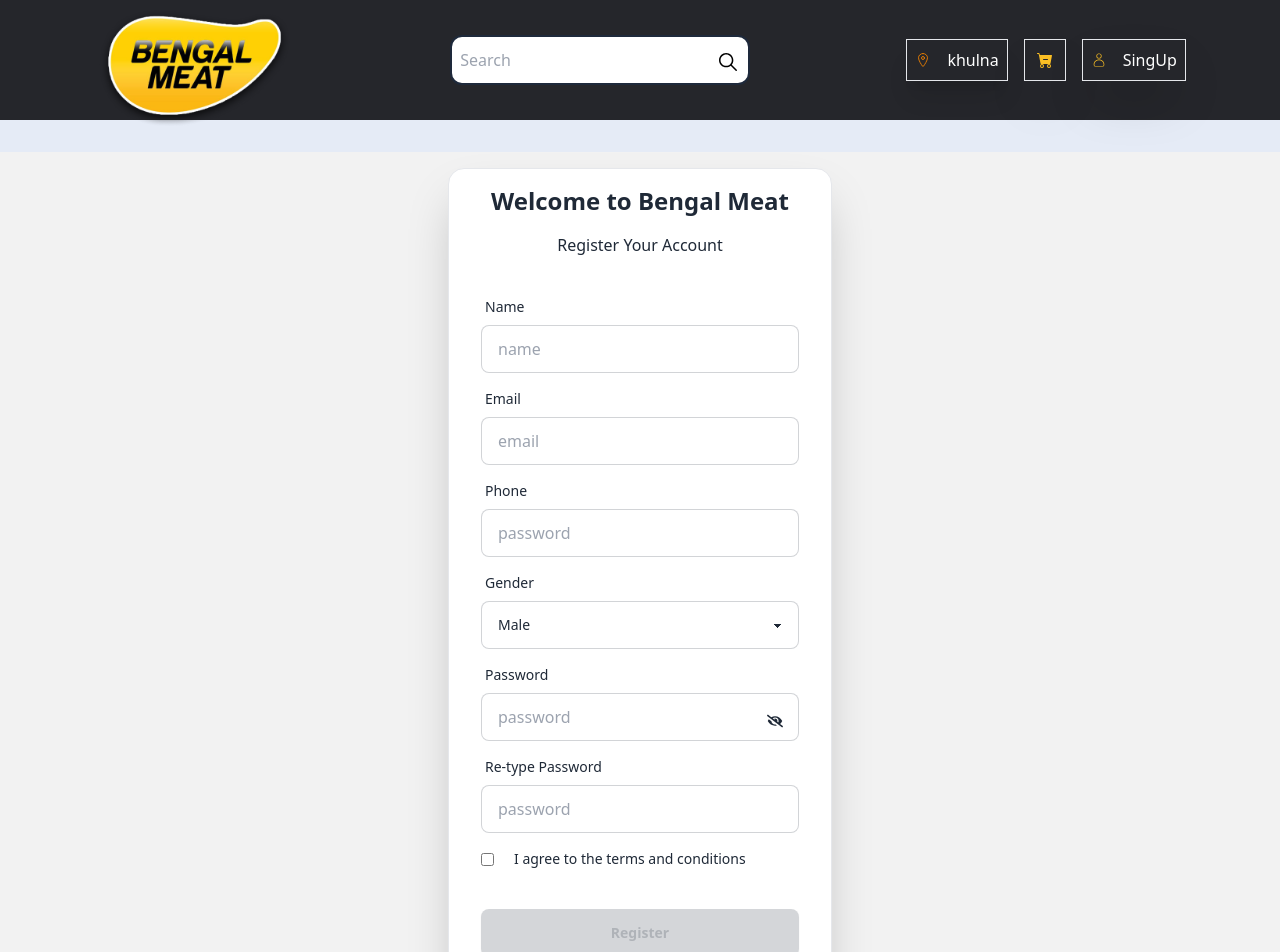
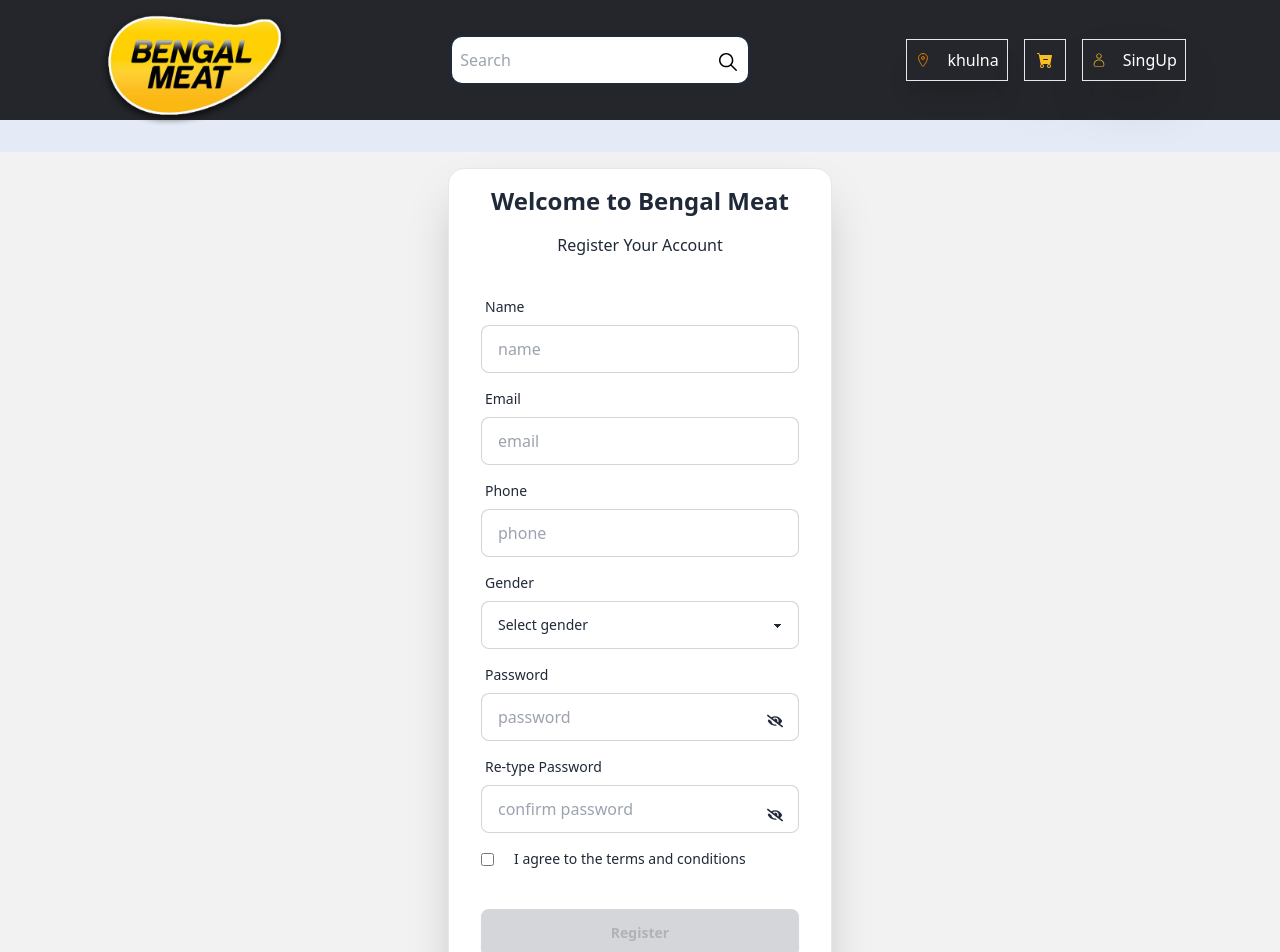
Before and after one commit to moincse022/Bengal-meat, a React (Vite) app: page /register in a window 1280 px wide. Shown: the top 952 px of the page. Built offline with nearby package versions, Linux system fonts and the light colour scheme.

Commit message:
register form validation done

```diff
--- a/src/Page/Register.jsx
+++ b/src/Page/Register.jsx
@@ -1,90 +1,226 @@
-import React, { useState } from 'react';
-import { Link } from 'react-router-dom';
-import facebook from '../assets/Payment/facebook_icon.svg'
-import google from '../assets/Payment/google_icon.svg'
+import React, { useState } from "react";
+import { Link } from "react-router-dom";
+import facebook from "../assets/Payment/facebook_icon.svg";
+import google from "../assets/Payment/google_icon.svg";
 import { BiShow } from "react-icons/bi";
 import { FaEyeSlash } from "react-icons/fa";
+
 const Register = () => {
   const [show, setShow] = useState(false);
-   const[showPassword, setShowPassword] = useState(false);
+  const [showPassword, setShowPassword] = useState(false);
+  const [confirm,setConfirm] = useState(false);
+  const [errors, setErrors] = useState({});
+  const [formData, setFormData] = useState({
+    name: "",
+    email: "",
+    password: "",
+    phone: "",
+    gender: "",
+    confirmPassword: "",
+  });
+
+  const handleChange = (e) => {
+    const { name, value } = e.target;
+    setFormData({ ...formData, [name]: value });
+  };
+
+  const validateForm = () => {
+    const validationErrors = {};
+    if (!formData.name.trim()) {
+      validationErrors.name = "Name is required";
+    }
+    if (!formData.email.trim()) {
+      validationErrors.email = "Email is required";
+    } else if (!/\S+@\S+\.\S+/.test(formData.email)) {
+      validationErrors.email = "Email address is invalid";
+    }
+    if (!formData.phone.trim()) {
+      validationErrors.phone = "Phone number is required";
+    }
+    if (!formData.gender) {
+      validationErrors.gender = "Gender is required";
+    }
+    if (!formData.password.trim()) {
+      validationErrors.password = "Password is required";
+    } else if (formData.password.length < 6) {
+      validationErrors.password = "Password must be at least 6 characters";
+    }
+    if (formData.password !== formData.confirmPassword) {
+      validationErrors.confirmPassword = "Passwords do not match";
+    }
+    return validationErrors;
+  };
+
+  const handleSubmit = (e) => {
+    e.preventDefault();
+    const validationErrors = validateForm();
+    setErrors(validationErrors);
+
+    if (Object.keys(validationErrors).length === 0) {
+      alert("Form submitted successfully!");
+      console.log(formData);
+      // proceed with form submission (e.g., API call)
+    }
+  };
 
   return (
     <div className="hero bg-base-200 min-h-screen mt-8 py-4">
       <div className="card bg-base-100 w-full max-w-sm shrink-0 shadow-2xl border">
         <h2 className="text-2xl font-bold text-center py-4">Welcome to Bengal Meat</h2>
         <h2 className="text-md text-center">Register Your Account</h2>
-          <form className="card-body">
+        <form className="card-body" onSubmit={handleSubmit}>
           <div className="form-control">
             <label className="label">
               <span className="label-text">Name</span>
             </label>
-              <input type="text" placeholder="name" className="input input-bordered" required />
+            <input
+              type="text"
+              onChange={handleChange}
+              value={formData.name}
+              name="name"
+              placeholder="name"
+              className="input input-bordered"
+
+            />
+            {errors.name && <p className='text-red-500'>{errors.name}</p>}
           </div>
+
           <div className="form-control">
             <label className="label">
               <span className="label-text">Email</span>
             </label>
-              <input type="email" placeholder="email" className="input input-bordered" required />
+            <input
+              type="email"
+              onChange={handleChange}
+              value={formData.email}
+              name="email"
+              placeholder="email"
+              className="input input-bordered"
+
+            />
+            {errors.email && <p className='text-red-500'>{errors.email}</p>}
           </div>
+
           <div className="form-control">
             <label className="label">
               <span className="label-text">Phone</span>
             </label>
-              <input type="Number" placeholder="password" className="input input-bordered" required />
+            <input
+              type="number"
+              onChange={handleChange}
+              value={formData.phone}
+              name="phone"
+              placeholder="phone"
+              className="input input-bordered"
 
+            />
+            {errors.phone && <p className='text-red-500'>{errors.phone}</p>}
           </div>
+
           <div className="form-control">
             <label className="label">
               <span className="label-text">Gender</span>
             </label>
-               <select className="select select-bordered w-full max-w-xs">
-                <option disabled selected>Male</option>
-                <option>Female</option>
+            <select
+              className="select select-bordered w-full max-w-xs"
+              onChange={handleChange}
+              value={formData.gender}
+              name="gender"
+
+            >
+              <option value="" disabled selected>Select gender</option>
+              <option value="Male">Male</option>
+              <option value="Female">Female</option>
+              <option value="Other">Other</option>
             </select>
+            {errors.gender && <p className='text-red-500'>{errors.gender}</p>}
+          </div>
 
-            </div>
           <div className="form-control relative">
             <label className="label">
               <span className="label-text">Password</span>
             </label>
-              <input type={showPassword ? "text" : "password"} placeholder="password" className="input input-bordered " required />
-                {
-                    showPassword?  <BiShow className='absolute top-2/3 right-4 cursor-pointer' onClick={() => setShowPassword(!showPassword)} /> : <FaEyeSlash className='absolute top-2/3 right-4 cursor-pointer' onClick={() => setShowPassword(!showPassword)} />
-                }
+            <input
+              type={showPassword ? "text" : "password"}
+              onChange={handleChange}
+              value={formData.password}
+              name="password"
+              placeholder="password"
+              className="input input-bordered"
+
+            />
+            {showPassword ? (
+              <BiShow
+                className="absolute top-2/3 right-4 cursor-pointer"
+                onClick={() => setShowPassword(!showPassword)}
+              />
+            ) : (
+              <FaEyeSlash
+                className="absolute top-2/3 right-4 cursor-pointer"
+                onClick={() => setShowPassword(!showPassword)}
+              />
+            )}
+            {errors.password && <p className='text-red-500'>{errors.password}</p>}
           </div>
+
           <div className="form-control">
             <label className="label">
               <span className="label-text">Re-type Password</span>
             </label>
+            <input
+              type={confirm ? "text" : "password"}
+              onChange={handleChange}
+              value={formData.confirmPassword}
+              name="confirmPassword"
+              placeholder="confirm password"
+              className="input input-bordered"
 
-              <input type="password" placeholder="password" className="input input-bordered" required />
+            />
+                {confirm ? (
+              <BiShow
+                className="absolute top-[70%] right-12 cursor-pointer"
+                onClick={() => setConfirm(!confirm)}
+              />
+            ) : (
+              <FaEyeSlash
+                className="absolute top-[70%] right-12 cursor-pointer"
+                onClick={() => setConfirm(!confirm)}
+              />
+            )}
+            {errors.confirmPassword && <p className='text-red-500'>{errors.confirmPassword}</p>}
           </div>
 
           <div className="flex items-center gap-4">
-                <input type="checkbox" className="" onClick={()=> setShow(!show)} />
+            <input
+              type="checkbox"
+              className=""
+              onClick={() => setShow(!show)}
+            />
             <label className="label">
               <span className="label-text">I agree to the terms and conditions</span>
             </label>
-
           </div>
           <div className="form-control mt-6">
-              <button className="btn btn-warning visible text-black" disabled={!show}>Register</button>
+            <button
+              className="btn btn-warning visible text-black"
+              disabled={!show}
+            >
+              Register
+            </button>
             <p className="text-center py-1">or continue with</p>
           </div>
           <div className="flex items-center gap-8 justify-center">
-
             <div className="">
-                  <img src={facebook} alt="" className="mx-auto cursor-pointer" />
-                  <p className="">Facebook</p>
+              <img src={facebook} alt="Facebook" className="mx-auto cursor-pointer" />
+              <p>Facebook</p>
             </div>
             <div className="">
-                  <img src={google} alt="" className="mx-auto cursor-pointer" />
-                  <p className="">Google</p>
+              <img src={google} alt="Google" className="mx-auto cursor-pointer" />
+              <p>Google</p>
             </div>
           </div>
         </form>
       </div>
-
     </div>
   );
 };
```
Lines whose indentation alone changed are shown as unchanged.
